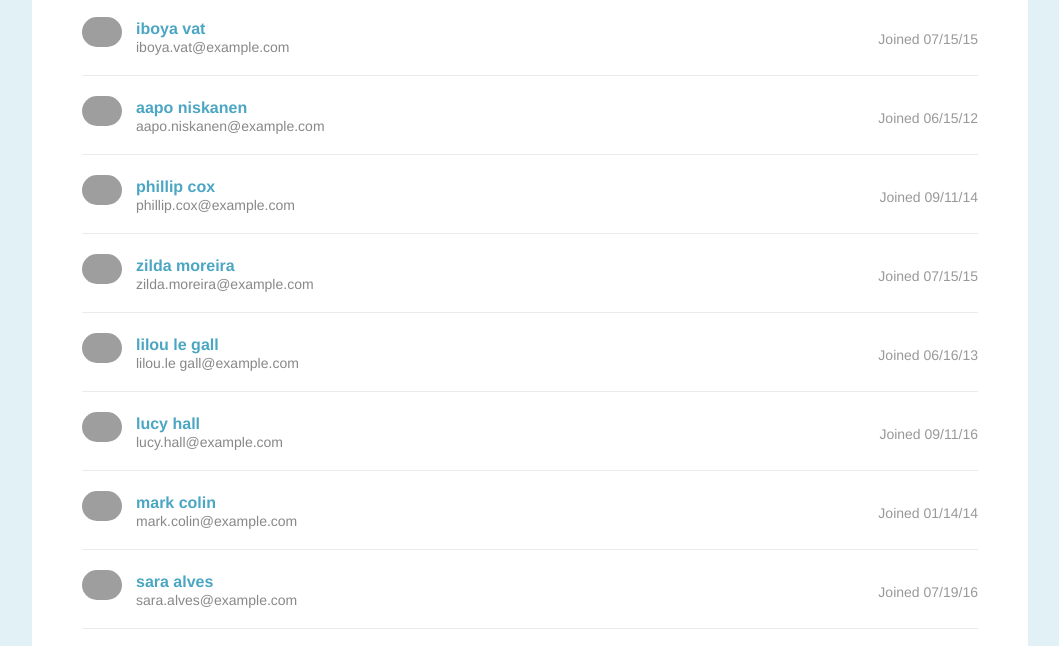
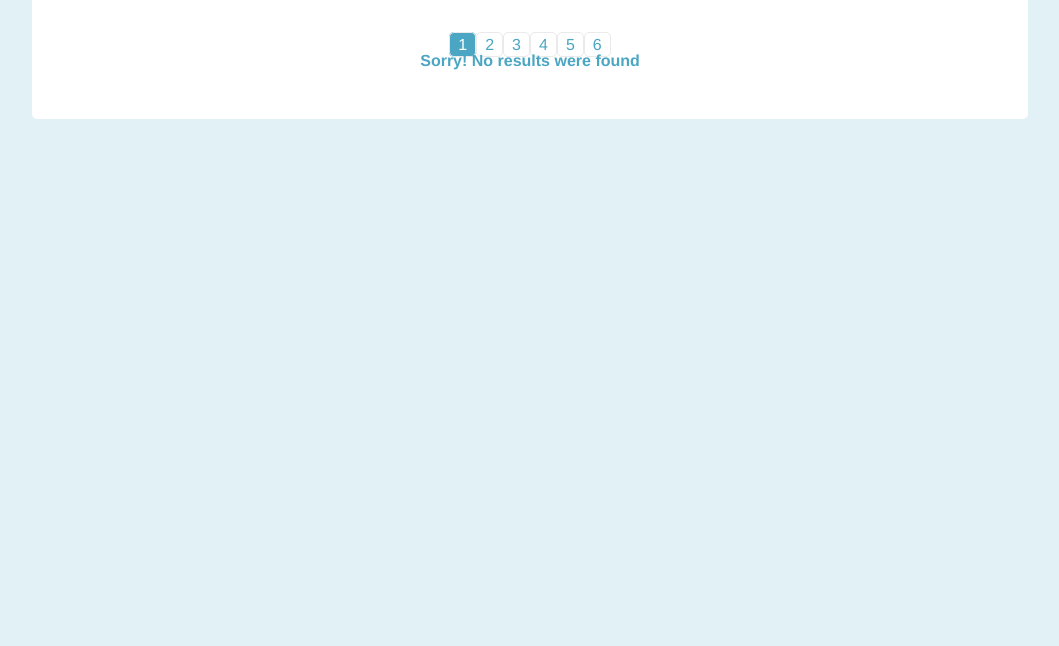
Before and after one commit to judgejab/pagination-filter-v1, a plain HTML site: page index.html in a window 1280 px wide. Both pictures are taken after typing "Sample" into the empty fields and a click on the button "Search". Shown: the part 137-783 px from the top of the page, without its empty margins (110-1169 px from the left). Drawn offline with Linux system fonts and the light colour scheme; grey boxes are pictures that could not be loaded.

Commit message:
pagination working but not search

```diff
--- a/css/design.css
+++ b/css/design.css
@@ -96,6 +96,13 @@ body{
     border-bottom: none;
   }
 
+.no-results-found {
+  font-weight: bold;
+  color: #4ba6c3;
+  text-align: center;
+}
+
+
 .pagination{
   margin: 40px 0 0 0;
   text-align: center;
--- a/js/app.js
+++ b/js/app.js
@@ -2,6 +2,10 @@
 //Solution: Incorporate pagination and add search functionality
 
 'useStrict';
+
+//empty array of objects for students
+var studentArray = [];
+var studentArrayCopy = [];
 
 
 //Find total number of students
@@ -9,9 +13,6 @@ var studentTotal = document.getElementsByClassName("student-item").length;
 var itemsToShowPerPage = 10;
 var noResultsP;
 var noResultsM;
-
-//empty array of objects for students
-var studentArray = [];
 
 
 //Cach DOM elements for easy access
@@ -62,9 +63,9 @@ function calculatePageCount() {
 
 
 //create student object
-function studentObject(name, avatar, email, dateJoined) {
+function studentObject(avatar, name, email, dateJoined) {
+	this.avatar = avatar;
 	this.name = name;
-	this.avatar = avatar;
 	this.email = email;
 	this.dateJoined = dateJoined;
 }
@@ -81,10 +82,11 @@ function studentFilter() {
 		dateJoined = studentList[i].children[1].children[0].innerHTML;
 
 		//create new object
-		student = new studentObject(name, avatar, email, dateJoined);
+		student = new studentObject(avatar, name, email, dateJoined);
 
 		//add each student into the array for later use
 		studentArray.push(student);
+		studentArrayCopy.push(student);
 	}
 }
 
@@ -108,15 +110,16 @@ function displayStudents(student) {
 
 	//create the details to go into detailsDiv
 	avatarImg = document.createElement('img');
+	avatarImg.className = ('avatar');
 	avatarImg.src = student.avatar;
 	nameH = document.createElement('h3');
 	nameH.innerHTML = student.name;
 	emailSpan = document.createElement('span');
 	emailSpan.innerHTML = student.email;
 	//add their classes
-	avatarImg.classList.add('avatar');
+
 	emailSpan.classList.add('email');
-
+	nameH.classList.add('name');
 	//add details to detailsDiv
 	detailsDiv.appendChild(avatarImg);
 	detailsDiv.appendChild(nameH);
@@ -210,6 +213,10 @@ function initialDisplay() {
     //displayStudents(studentArray);
     if (calculatePageCount() > 1) {
       displayPaginationLinks();
+         for (var i = 0; i < paginationLink.length; i++) {
+        paginationLink[i].addEventListener("click", paginate);
+      }
+
    }
    	//show first 10 students
 	studentShow(0, 9);
@@ -218,20 +225,39 @@ function initialDisplay() {
 
 //Add search function
 function searchFunction() {
-	var input = document.querySelector('student-search-input').value.toLowerCase;
+	var input = document.querySelector('.student-search-input').value.toLowerCase();
 
+	//Go through names and emails of students
+	//If input does not match to names and emails then remove the student from the list array so it doesn't show any more
+	for(var i = studentArray.length; i--;){
+		if(studentArray[i].name.indexOf(input) === -1 && studentArray[i].email.indexOf(input) === -1) {
+			studentArray.splice(i, 1);
+		}
+	}
 
+	studentList.innerHTML = '';
+
+	 if(studentArray.length >= 1) {
+      // Add the filtered students
+      // (assuming one or more student matches from above)
+      initialDisplay();
+    } else {
+
+	//If no matches are found, add HTML message to say so
 	noResultsP = document.createElement('p');
 	noResultsP.classList.add('no-results-found');
 	noResultsM = "Sorry! No results were found";
 	noResultsP.innerHTML = noResultsM;
+	page.appendChild(noResultsP);
 }
-	//Using progressive enhancement, add the student search markup as presented in the filters-example.html file to the index.html file.
-	//Make sure it's case insensitive
-	//User can search by name or e-mail address. Also partial matches
-	//Dynamically filter the student listings.
-	//Results should also be paginated. Don't use jQuery
-	//If no matches are found, add HTML message to say so
+	//when done, empty array
+	//copy the array from the copy version back into thew studentArray so it goes back to normal
+	//Then load intial view
+	studentArray = studentArrayCopy.slice(0);
+}
+
+
+
 
 
 //Event Listeners
```
